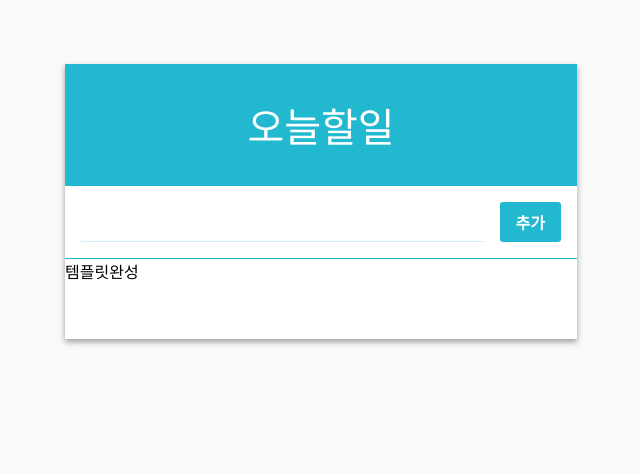
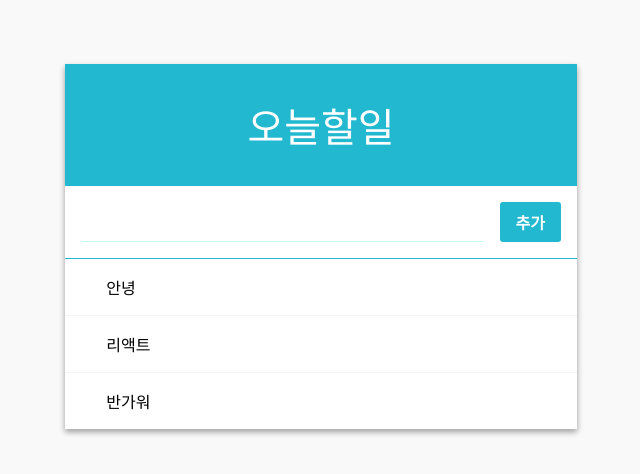
Before and after one commit to yatyat2/TodoList, a React (Create React App) app: page / in a window 1280 px wide. Shown: the top 474 px of the page, without its empty margins (319-959 px from the left). Built offline with nearby package versions, Linux system fonts and the light colour scheme.

Commit message:
TodoItemList 렌더링 하기

```diff
--- a/src/App.js
+++ b/src/App.js
@@ -1,12 +1,12 @@
 import TodoListTemplate from './components/TodoListTemplate.js'
 import React, {Component} from 'react';
 import Form from './components/Form'
-
+import TodoItemList from './components/TodoItemList'
 class App extends Component{
   render(){
     return (
       <TodoListTemplate form={<Form/>}>
-        템플릿완성
+        <TodoItemList/>
       </TodoListTemplate>
     )
   }
--- a/src/components/TodoItemList.js
+++ b/src/components/TodoItemList.js
@@ -1,4 +1,5 @@
 import React, { Component } from "react";
+import TodoItem from './TodoItem'
 
 class TodoItemList extends Component {
   render() {
@@ -6,7 +7,9 @@
 
     return (
         <div>
-
+            <TodoItem text="안녕"/>
+            <TodoItem text="리액트"/>
+            <TodoItem text="반가워"/>
         </div>
     )
   }
```
